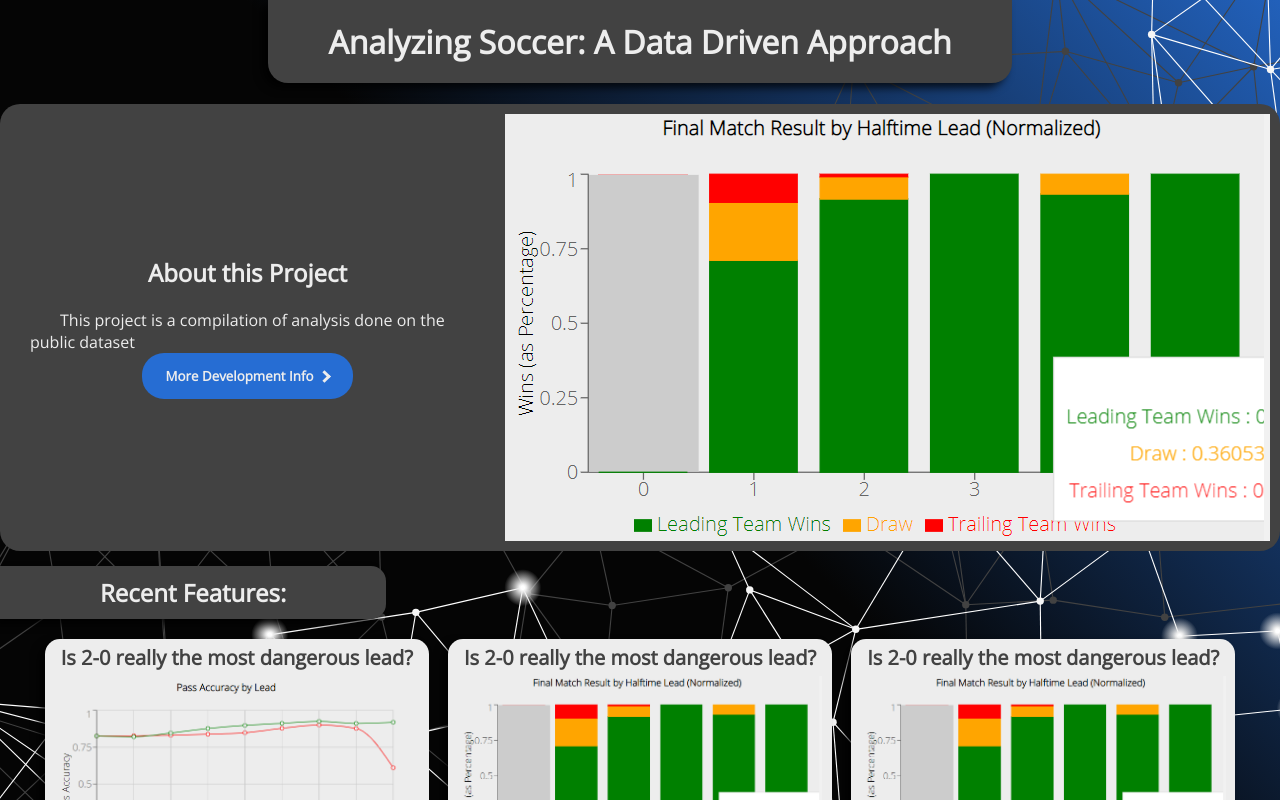
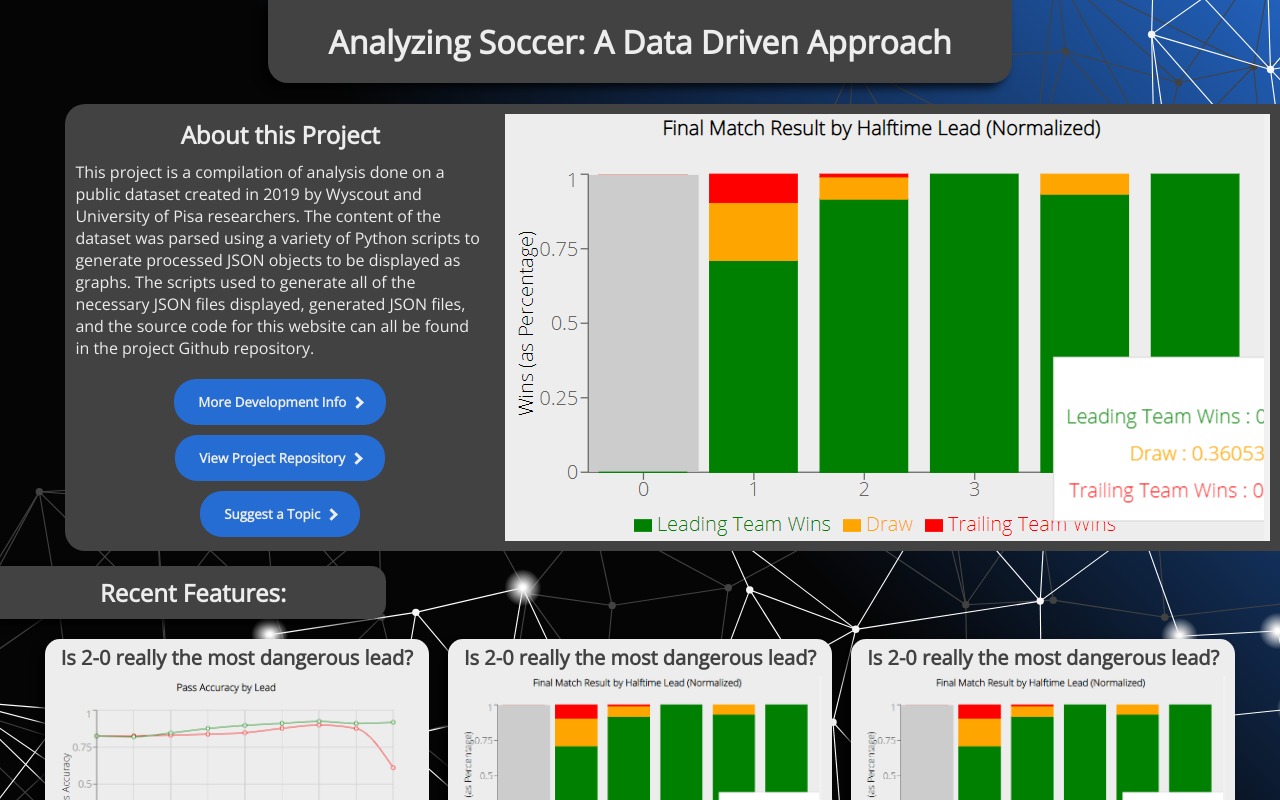
Before and after one commit to chirag-singh1/soccer-data-analysis, a React (Create React App) app in the folder soccer-analysis-website/: page / in a window 1280 px wide. Built offline with nearby package versions, Linux system fonts and the light colour scheme.

Commit message:
Finished homepage

```diff
--- a/soccer-analysis-website/src/Home.css
+++ b/soccer-analysis-website/src/Home.css
@@ -94,7 +94,8 @@
     justify-content: center;
     align-self: flex-end;
     background-color: #424242;
-    border-radius: 20px;
+    border-bottom-left-radius: 20px;
+    border-top-left-radius: 20px;
     margin-bottom: 15px;
 }
 
@@ -107,6 +108,7 @@
 
 .AboutTitle{
     color: #ededed;
+    margin-bottom: 0;
 }
 
 .arrow{
@@ -120,8 +122,15 @@
 
 .AboutText{
     color: #ededed;
+    width: 32vw;
+    text-indent: 0;
+    margin: 10px;
 }
 
 .AboutImage{
     margin: 10px;
 }
+
+.AboutButton{
+    margin-top: 10px;
+}
--- a/soccer-analysis-website/src/Home.js
+++ b/soccer-analysis-website/src/Home.js
@@ -11,8 +11,14 @@
             <div class='AboutBar'>
                 <div class='AboutText'>
                     <h2 class='AboutTitle'>About this Project</h2>
-                    <p class='AboutText'>This project is a compilation of analysis done on the public dataset </p>
+                    <p class='AboutText'>This project is a compilation of analysis done on a public dataset created in 2019 by Wyscout and University of Pisa researchers.
+                    The content of the dataset was parsed using a variety of Python scripts to generate processed JSON objects to be displayed as graphs.
+                    The scripts used to generate all of the necessary JSON files displayed, generated JSON files, and the source code for this website can all
+                    be found in the project Github repository.
+                    </p>
                     <Link to='/about'> <button class='AboutButton'>More Development Info &nbsp;<i class='arrow'></i></button></Link>
+                    <a href='https://github.com/chirag-singh1/soccer-data-analysis'> <button class='AboutButton'>View Project Repository &nbsp;<i class='arrow'></i></button></a>
+                    <a href='https://forms.gle/NqGGq9uoCxyfrrFXA'> <button class='AboutButton'>Suggest a Topic &nbsp;<i class='arrow'></i></button></a>
                 </div>
                 <img class='AboutImage' src={placeholder}></img>
             </div>
```
